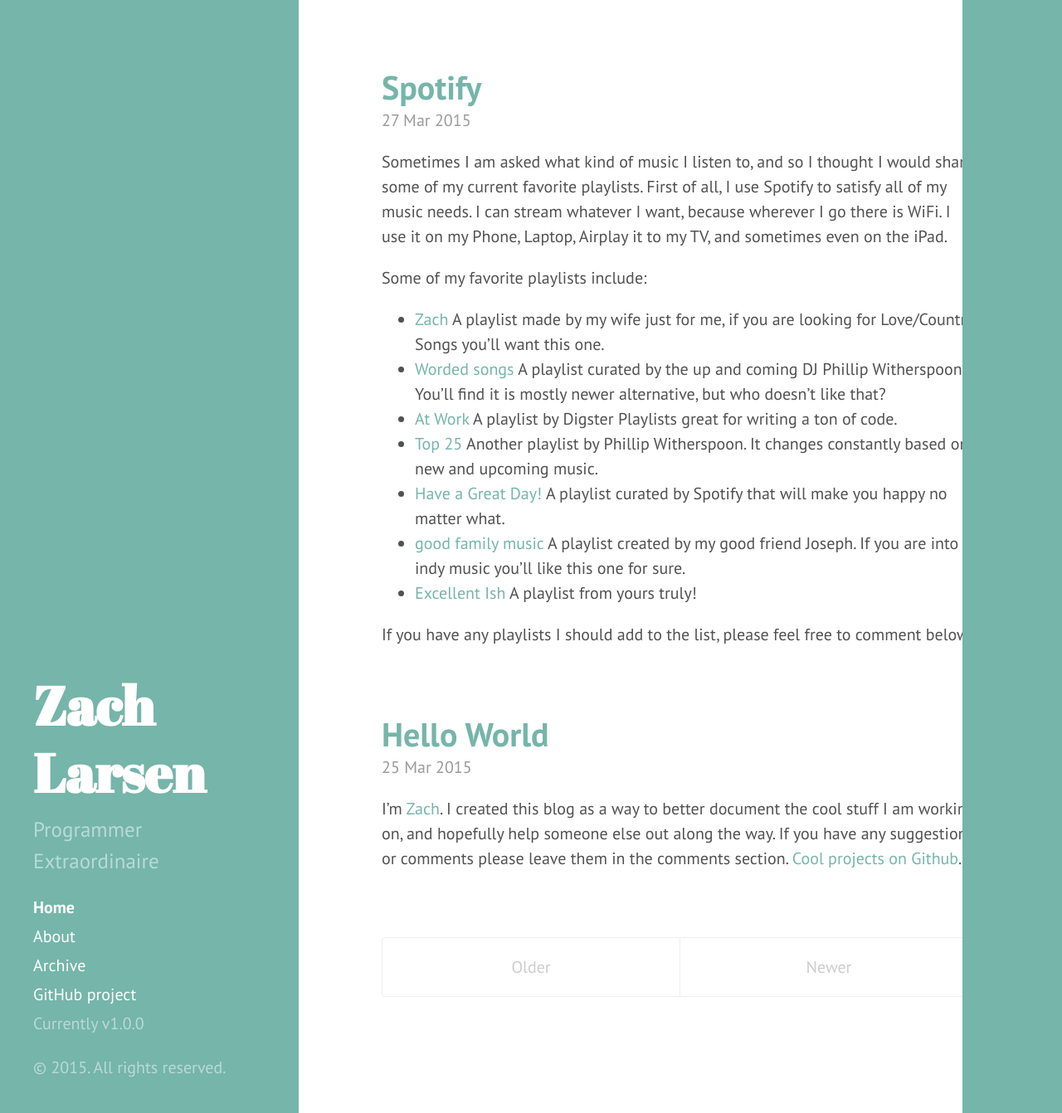
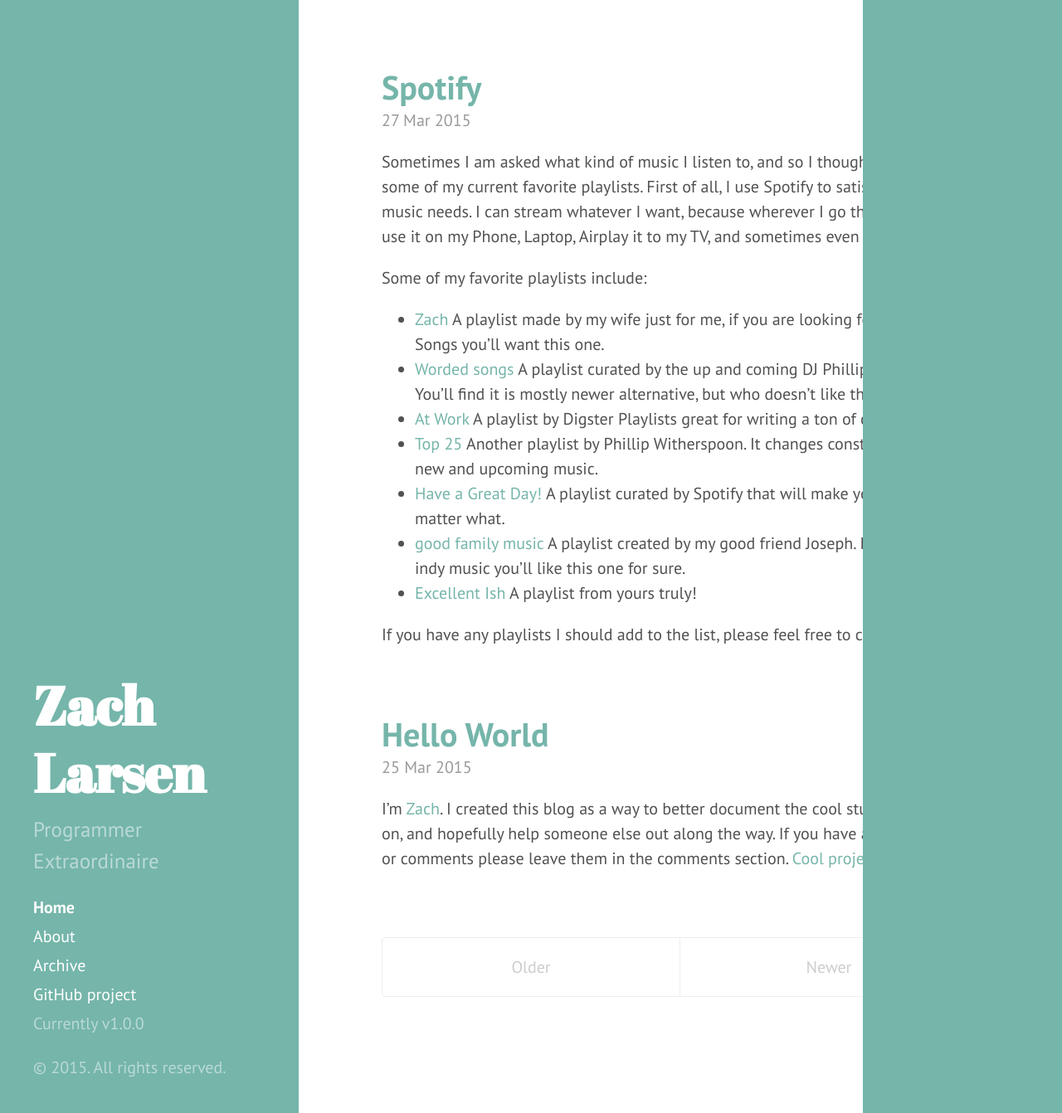
Before and after one commit to zlarsen/zlarsen.github.io, a Jekyll site: the page built from index.html, in a window 1280 px wide and 1342 px high. Shown: the whole window at 83% size. Built offline with Jekyll 4.4.1, drawn with Linux system fonts in a browser that asks for light colours; Markdown is read by kramdown in place of the engine named in the settings; the list of posts is cut into pages by our own code.

Commit message:
Doubles width of ad column

```diff
--- a/public/css/hyde.css
+++ b/public/css/hyde.css
@@ -180,7 +180,7 @@
     top: 0;
     left: 0;
     bottom: 0;
-    width: 6rem;
+    width: 12rem;
     text-align: left;
   }
 }
```
